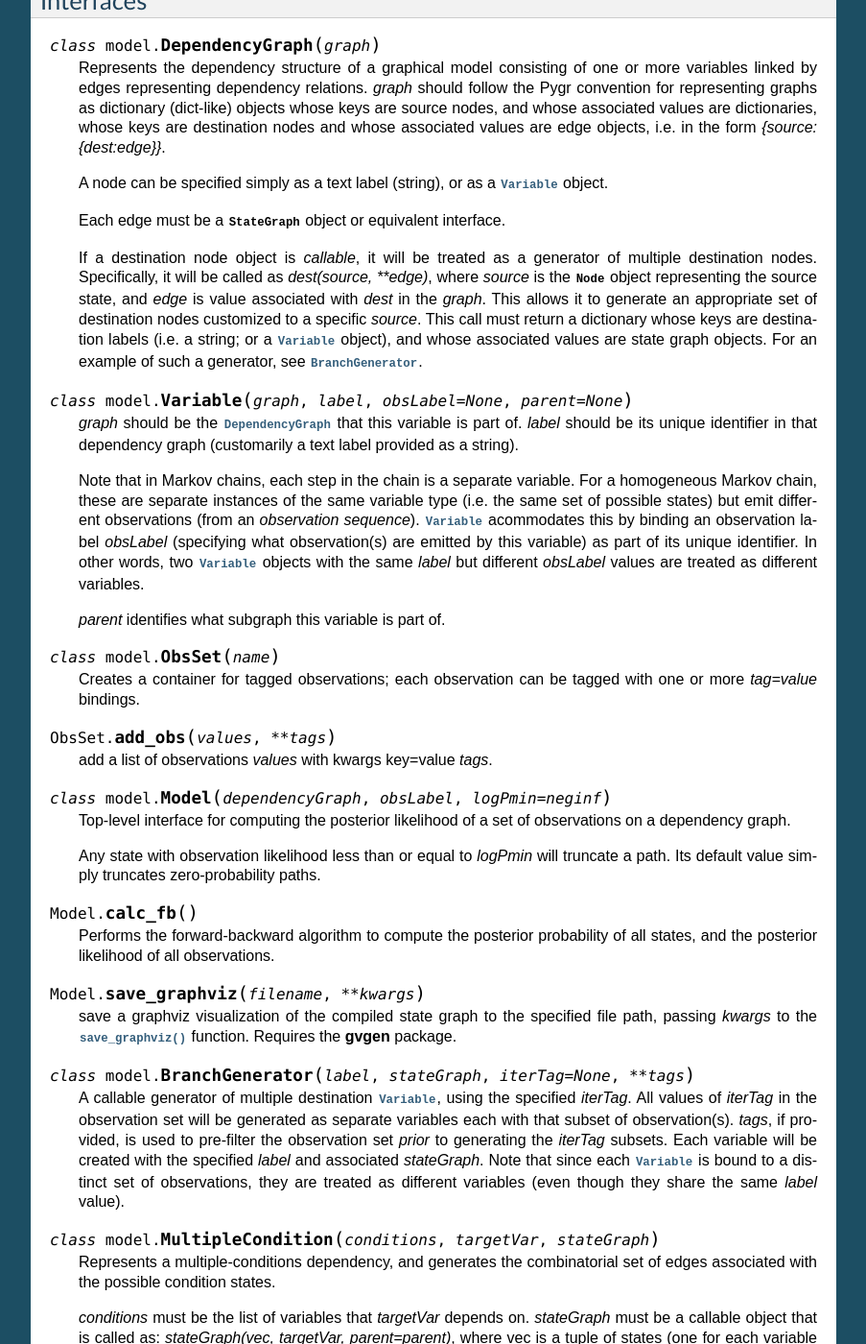
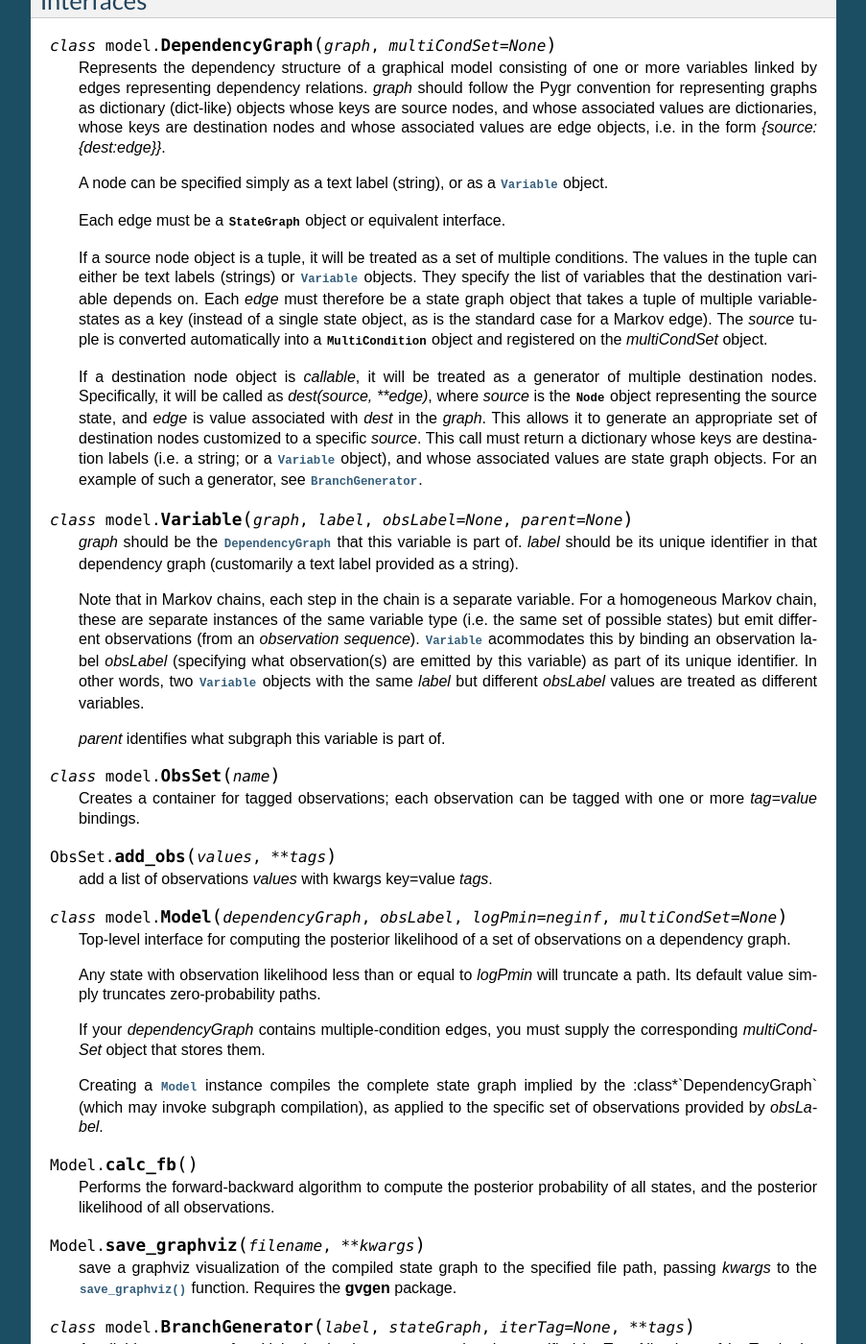
Before and after one commit to cjlee112/darwin, a Sphinx documentation site: the page built from doc/reference/model.rst, in a window 1280 px wide and 1400 px high, scrolled down 621 px. Shown: the whole window at 96% size, without its empty margins (198-1101 px from the left). Built offline with Sphinx 7.4.7, drawn with Linux system fonts in a browser that asks for light colours.

Commit message:
added multiCondSet argument to Model, SegmentGraph

```diff
--- a/doc/reference/model.rst
+++ b/doc/reference/model.rst
@@ -53,7 +53,7 @@ Definitions
 Interfaces
 ----------
 
-.. class:: DependencyGraph(graph)
+.. class:: DependencyGraph(graph, multiCondSet=None)
 
    Represents the dependency structure of a graphical model consisting of
    one or more variables linked by edges representing dependency relations.
@@ -67,6 +67,16 @@ Interfaces
    :class:`Variable` object.
 
    Each edge must be a :class:`StateGraph` object or equivalent interface.
+
+   If a source node object is a tuple, it will be treated as a set of
+   multiple conditions.  The values in the tuple can either be text
+   labels (strings) or :class:`Variable` objects.  They specify the
+   list of variables that the destination variable depends on.
+   Each *edge* must therefore be a state graph object that takes a tuple
+   of multiple variable-states as a key (instead of a single state object,
+   as is the standard case for a Markov edge).  The *source* tuple is
+   converted automatically into a :class:`MultiCondition` object
+   and registered on the *multiCondSet* object.
 
    If a destination node object is *callable*, it will be treated as a
    generator of multiple destination nodes.  Specifically, it will be called
@@ -108,7 +118,7 @@ Interfaces
    add a list of observations *values* with kwargs key=value *tags*.
 
 
-.. class:: Model(dependencyGraph, obsLabel, logPmin=neginf)
+.. class:: Model(dependencyGraph, obsLabel, logPmin=neginf, multiCondSet=None)
 
    Top-level interface for computing the posterior likelihood
    of a set of observations on a dependency graph.
@@ -116,6 +126,15 @@ Interfaces
    Any state with observation likelihood less than or equal to *logPmin*
    will truncate a path.  Its default value simply truncates
    zero-probability paths.
+
+   If your *dependencyGraph* contains multiple-condition edges,
+   you must supply the corresponding *multiCondSet* object that
+   stores them.
+
+   Creating a :class:`Model` instance compiles the complete
+   state graph implied by the :class*`DependencyGraph` (which may
+   invoke subgraph compilation), as applied to the specific
+   set of observations provided by *obsLabel*.
 
 .. method:: Model.calc_fb()
 
```
Also changed, not shown: 1 other file.
